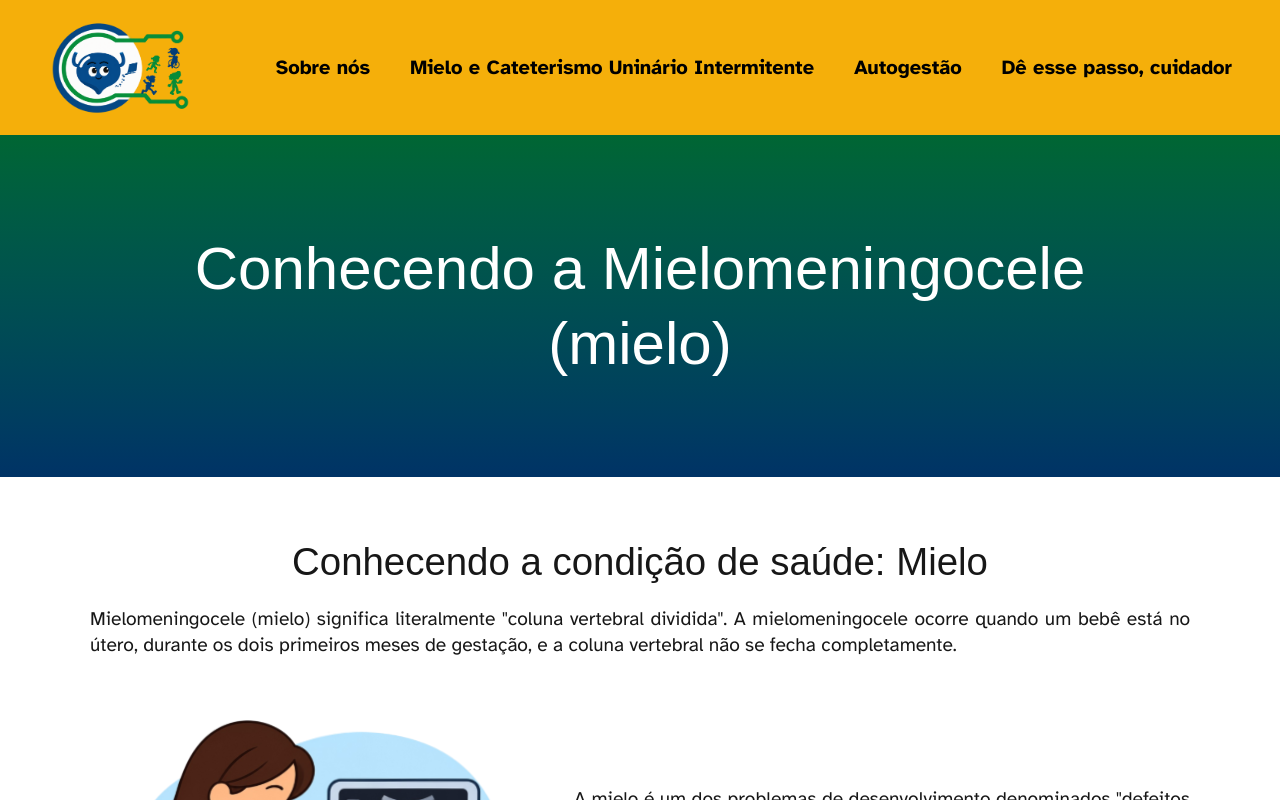
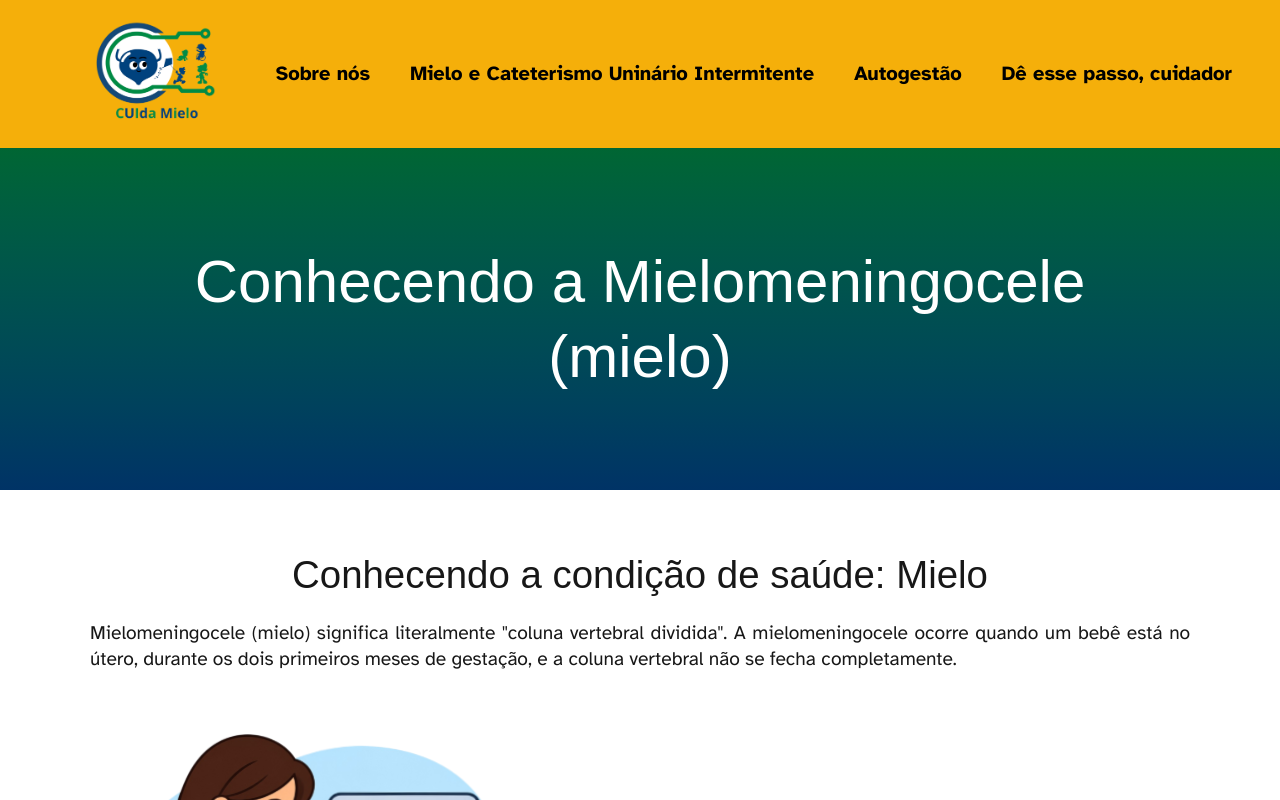
Before and after one commit to CJR-UnB/NavEnf-Front, a Next.js app in the folder navenf/: page /conhecendo-a-espinha-bifida in a window 1280 px wide. Shown: the top 800 px of the page. Built offline with nearby package versions, Linux system fonts and the light colour scheme; a web font is replaced by a local one.

Commit message:
atualiza logo

```diff
--- a/navenf/components/Navbar.tsx
+++ b/navenf/components/Navbar.tsx
@@ -20,9 +20,9 @@ const NavBar = () => {
 					<Image
 						src="/assets/logo.png"
 						alt="Logo"
-						width={183}
-						height={133}
-						className="h-auto w-[90px] md:w-[120px] lg:w-[145px]"
+						width={2000}
+						height={1414}
+						className="h-auto w-[130px] md:w-[170px] lg:w-[210px]"
 					/>
 				</Link>
 
```
Also changed, not shown: navenf/public/assets/logo.png.
